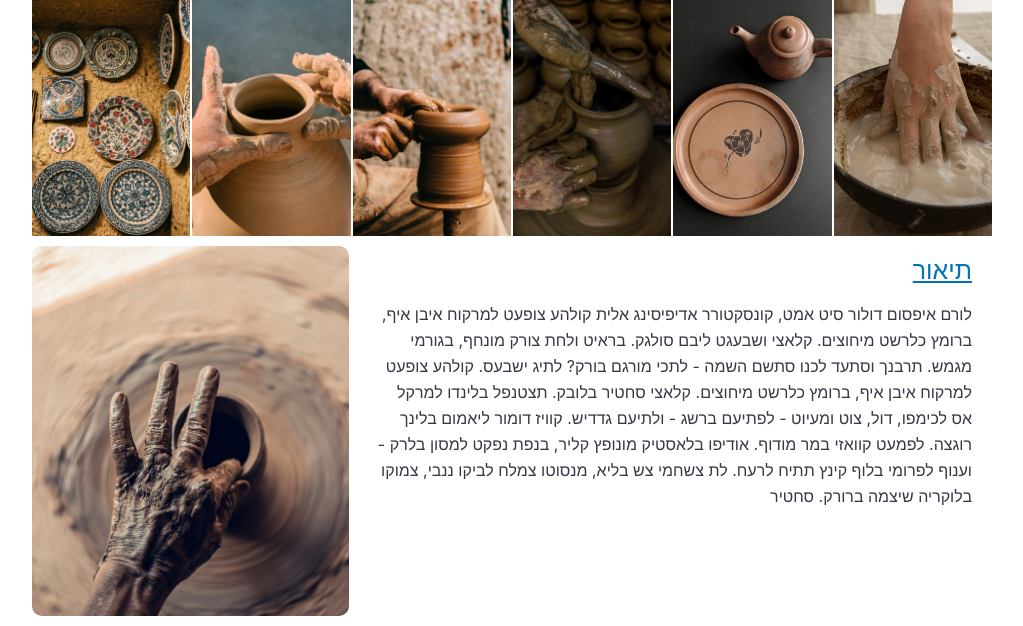
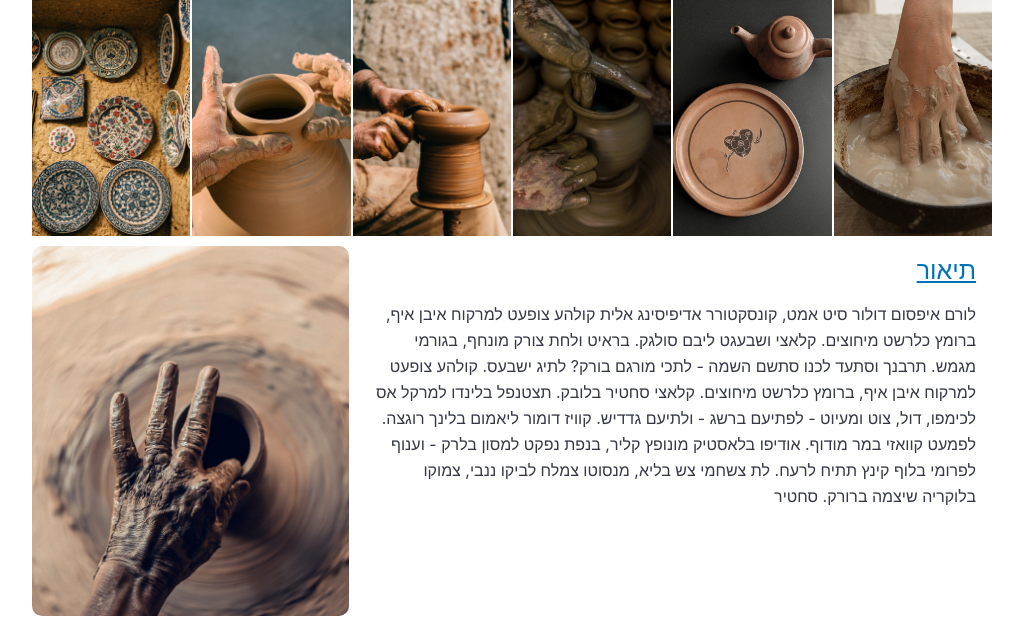
Before and after one commit to italcode/Judit-web, a PHP site: page / in a window 1280 px wide. Shown: the part 722-1348 px from the top of the page, without its empty margins (128-1151 px from the left). Run offline with PHP 8.4, Linux system fonts and the light colour scheme.

Commit message:
Update style.css

```diff
--- a/CSS/style.css
+++ b/CSS/style.css
@@ -243,6 +243,7 @@ main{
     grid-row: 1/4;
     overflow: auto;
     border: none;
+    padding-right: 0;
 }
 
 main > .text-description > h3{
@@ -306,9 +307,11 @@ footer > ul > li > a:hover{
     }
 
     .slide-gallery{
+        align-items: start;
+    }
 
-        align-items: start;
-
+    .text-description{
+        padding-right: 1.6rem;
     }
 
 }
```
